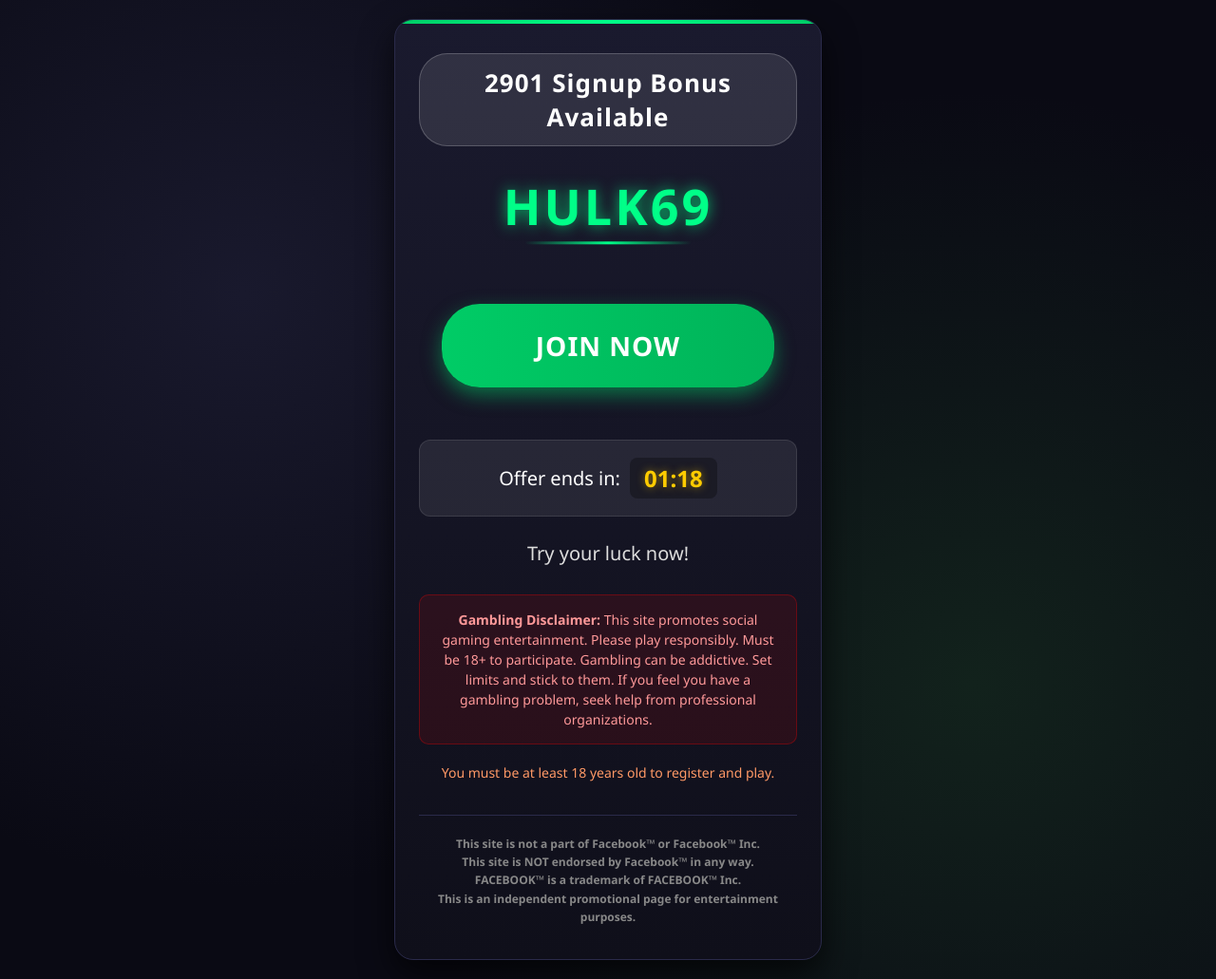
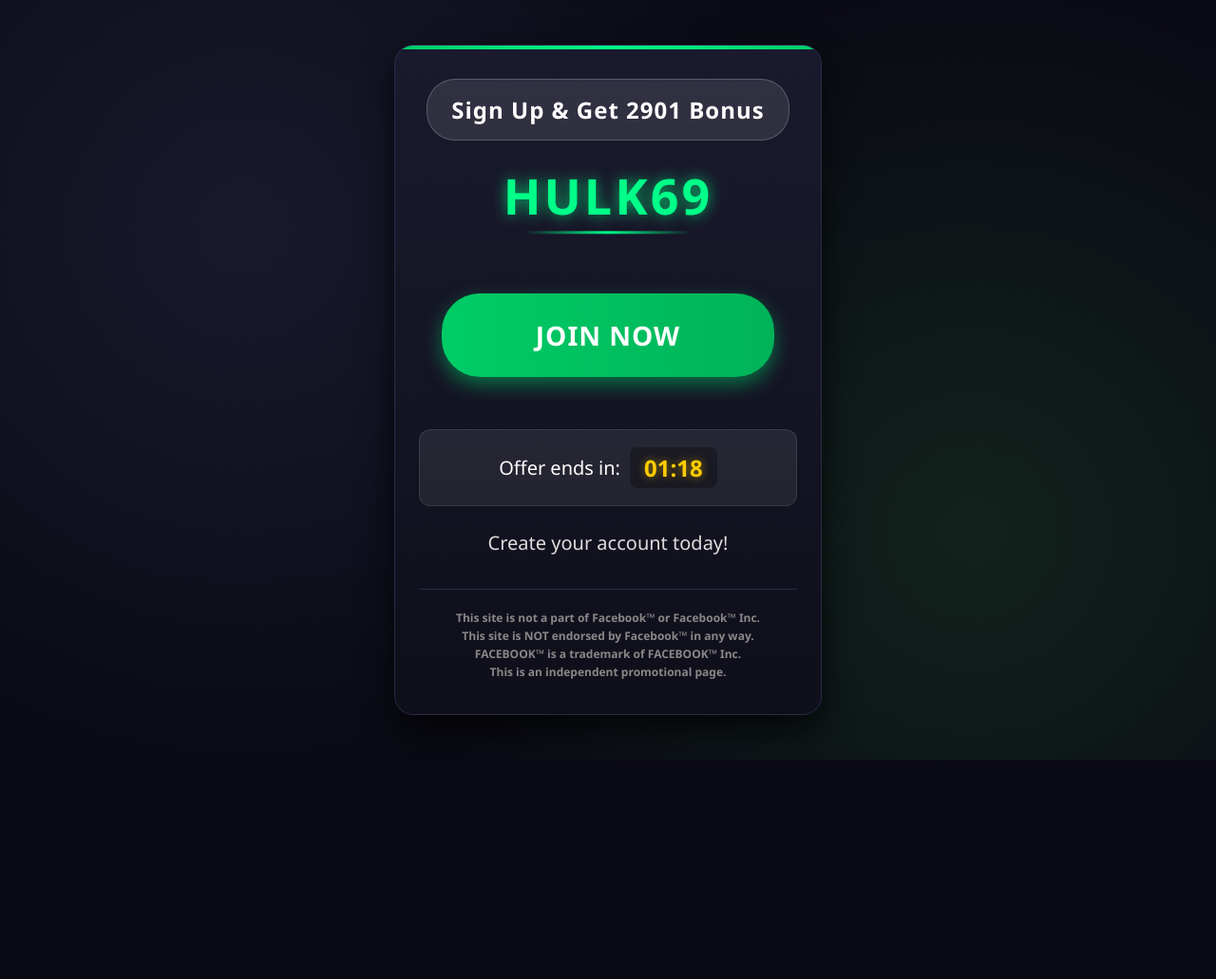
Before and after one commit to PRADHAN-MANTRI-MUDRA-YOJNA/HULK, a plain HTML site: page index.html in a window 1280 px wide. Shown: the whole page at 95% size. After the commit the page ends 800 px from the top, so only its background shows below. Drawn offline with Linux system fonts and the light colour scheme.

Commit message:
Update index.html

```diff
--- a/index.html
+++ b/index.html
@@ -48,14 +48,14 @@
             background: linear-gradient(to right, #00cc66, #00ff88, #00cc66);
         }
 
-        .credit-badge {
+        .bonus-message {
             background: rgba(255, 255, 255, 0.1);
             color: #ffffff;
-            padding: 12px 25px;
+            padding: 15px 25px;
             border-radius: 30px;
-            font-size: 26px;
+            font-size: 24px;
             font-weight: bold;
-            margin-bottom: 35px;
+            margin-bottom: 30px;
             display: inline-block;
             border: 1px solid rgba(255, 255, 255, 0.2);
             letter-spacing: 1px;
@@ -146,22 +146,11 @@
             display: inline-block;
         }
 
-        .try-luck {
+        .signup-text {
             font-size: 20px;
             margin: 20px 0 30px;
             color: #dddddd;
             font-weight: 500;
-        }
-
-        .gambling-disclaimer {
-            background-color: rgba(255, 0, 0, 0.1);
-            border: 1px solid rgba(255, 0, 0, 0.3);
-            border-radius: 10px;
-            padding: 15px;
-            margin: 20px 0;
-            font-size: 14px;
-            color: #ff9999;
-            line-height: 1.5;
         }
 
         .disclaimer {
@@ -182,17 +171,11 @@
             50% { transform: translateY(-10px); }
             100% { transform: translateY(0px); }
         }
-
-        .age-warning {
-            color: #ff9966;
-            font-size: 14px;
-            margin-top: 10px;
-        }
     </style>
 </head>
 <body>
     <div class="container">
-        <div class="credit-badge">2901 Signup Bonus Available</div>
+        <div class="bonus-message">Sign Up & Get 2901 Bonus</div>
 
         <div class="logo floating">HULK69</div>
 
@@ -202,19 +185,13 @@
             Offer ends in: <span id="countdown">01:22</span>
         </div>
 
-        <div class="try-luck">Try your luck now!</div>
-
-        <div class="gambling-disclaimer">
-            <strong>Gambling Disclaimer:</strong> This site promotes social gaming entertainment. Please play responsibly. Must be 18+ to participate. Gambling can be addictive. Set limits and stick to them. If you feel you have a gambling problem, seek help from professional organizations.
-        </div>
-
-        <div class="age-warning">You must be at least 18 years old to register and play.</div>
+        <div class="signup-text">Create your account today!</div>
 
         <div class="disclaimer">
             <p><strong>This site is not a part of Facebook™ or Facebook™ Inc.</strong></p>
             <p><strong>This site is NOT endorsed by Facebook™ in any way.</strong></p>
             <p><strong>FACEBOOK™ is a trademark of FACEBOOK™ Inc.</strong></p>
-            <p><strong>This is an independent promotional page for entertainment purposes.</strong></p>
+            <p><strong>This is an independent promotional page.</strong></p>
         </div>
     </div>
 
```
